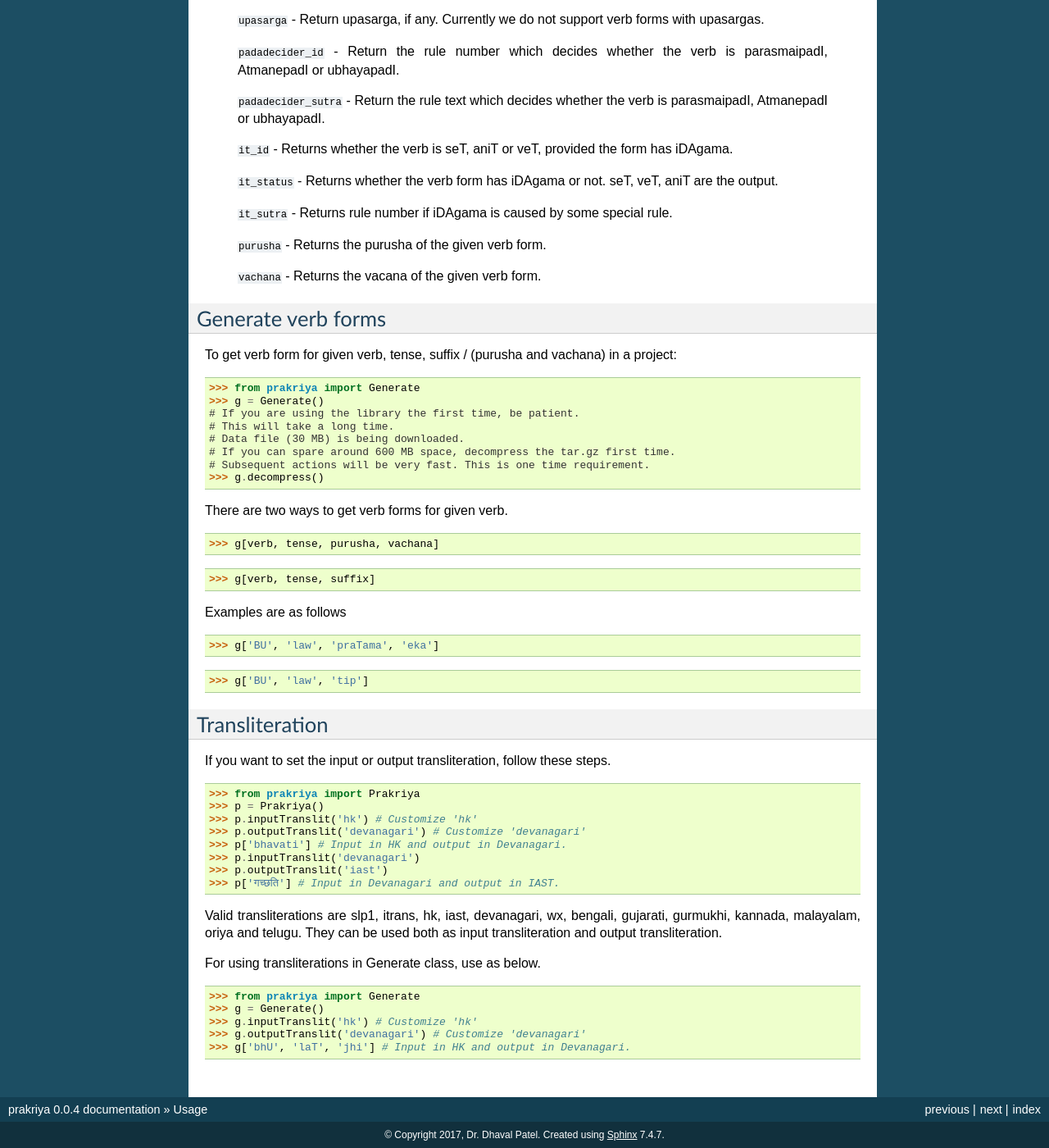
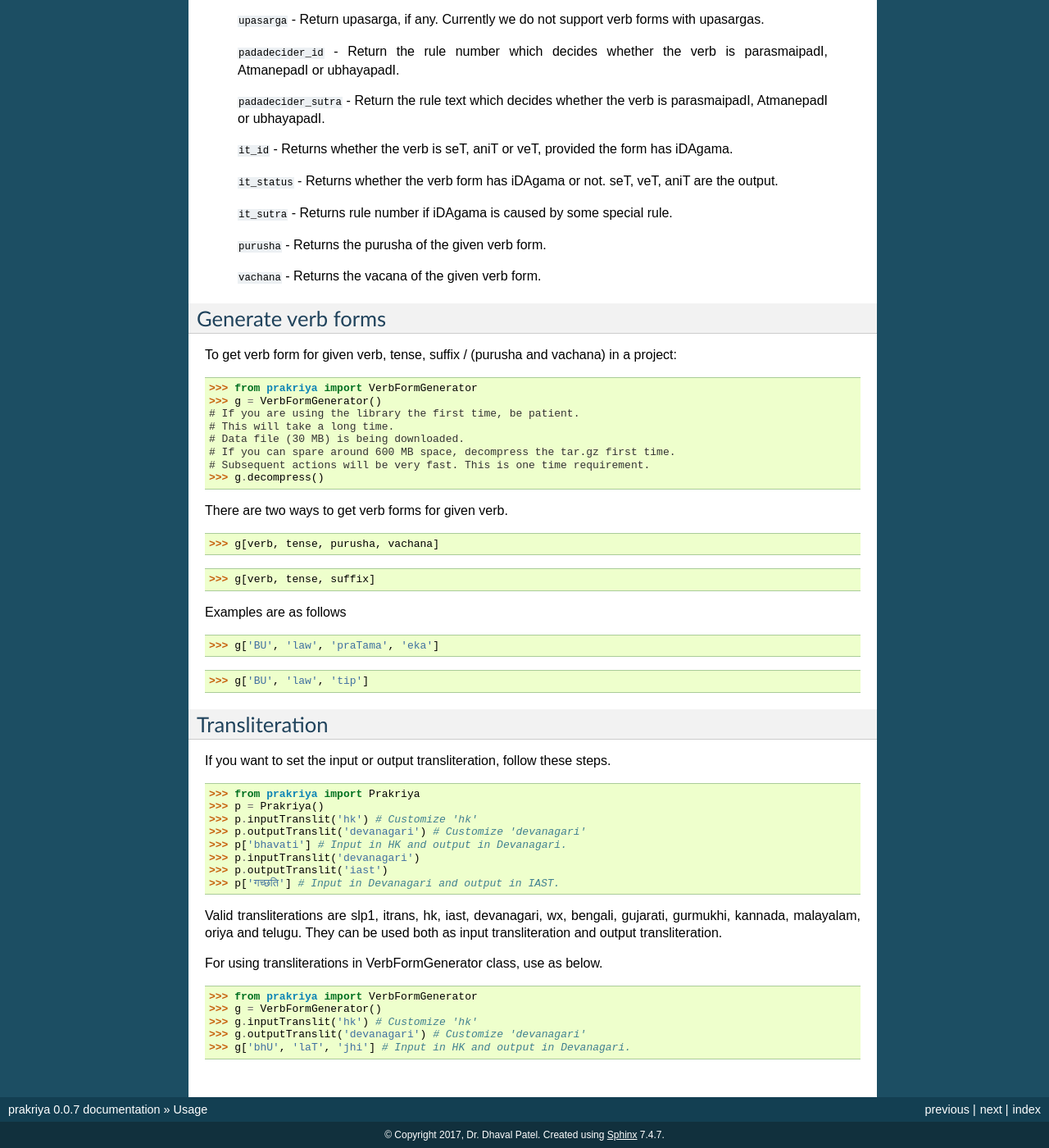
Before and after one commit to drdhaval2785/python-prakriya, a Sphinx documentation site: the page built from docs/usage.rst, in a window 1280 px wide and 1400 px high, scrolled down 1325 px. Shown: the whole window at 82% size. Built offline with Sphinx 7.4.7, drawn with Linux system fonts in a browser that asks for light colours; pages that are not in the unit, such as notebooks, are missing from menus; some of the changed text lies outside the part shown.

Commit message:
VerbFormGenerator

```diff
--- a/docs/usage.rst
+++ b/docs/usage.rst
@@ -85,8 +85,8 @@ Generate verb forms
 
 To get verb form for given verb, tense, suffix / (purusha and vachana) in a project::
 
-    >>> from prakriya import Generate
-    >>> g = Generate()
+    >>> from prakriya import VerbFormGenerator
+    >>> g = VerbFormGenerator()
     # If you are using the library the first time, be patient.
     # This will take a long time.
     # Data file (30 MB) is being downloaded.
@@ -125,10 +125,10 @@ Valid transliterations are slp1, itrans, hk, iast, devanagari, wx, bengali,
 gujarati, gurmukhi, kannada, malayalam, oriya and telugu.
 They can be used both as input transliteration and output transliteration.
 
-For using transliterations in Generate class, use as below.
+For using transliterations in VerbFormGenerator class, use as below.
 
-  >>> from prakriya import Generate
-  >>> g = Generate()
+  >>> from prakriya import VerbFormGenerator
+  >>> g = VerbFormGenerator()
   >>> g.inputTranslit('hk') # Customize 'hk'
   >>> g.outputTranslit('devanagari') # Customize 'devanagari'
   >>> g['bhU', 'laT', 'jhi'] # Input in HK and output in Devanagari.
--- a/prakriya/__init__.py
+++ b/prakriya/__init__.py
@@ -4,9 +4,9 @@
 
 __author__ = """Dr. Dhaval Patel"""
 __email__ = 'drdhaval2785@gmail.com'
-__version__ = '0.0.4'
-__all__ = ['Prakriya', 'Generate']
+__version__ = '0.0.7'
+__all__ = ['Prakriya', 'VerbFormGenerator']
 
 
 from .verbforms import Prakriya
-from .generate import Generate
+from .generate import VerbFormGenerator
--- a/setup.cfg
+++ b/setup.cfg
@@ -1,5 +1,5 @@
 [bumpversion]
-current_version = 0.0.3
+current_version = 0.0.7
 commit = True
 tag = True
 
```
Also changed, not shown: 2 other files.
